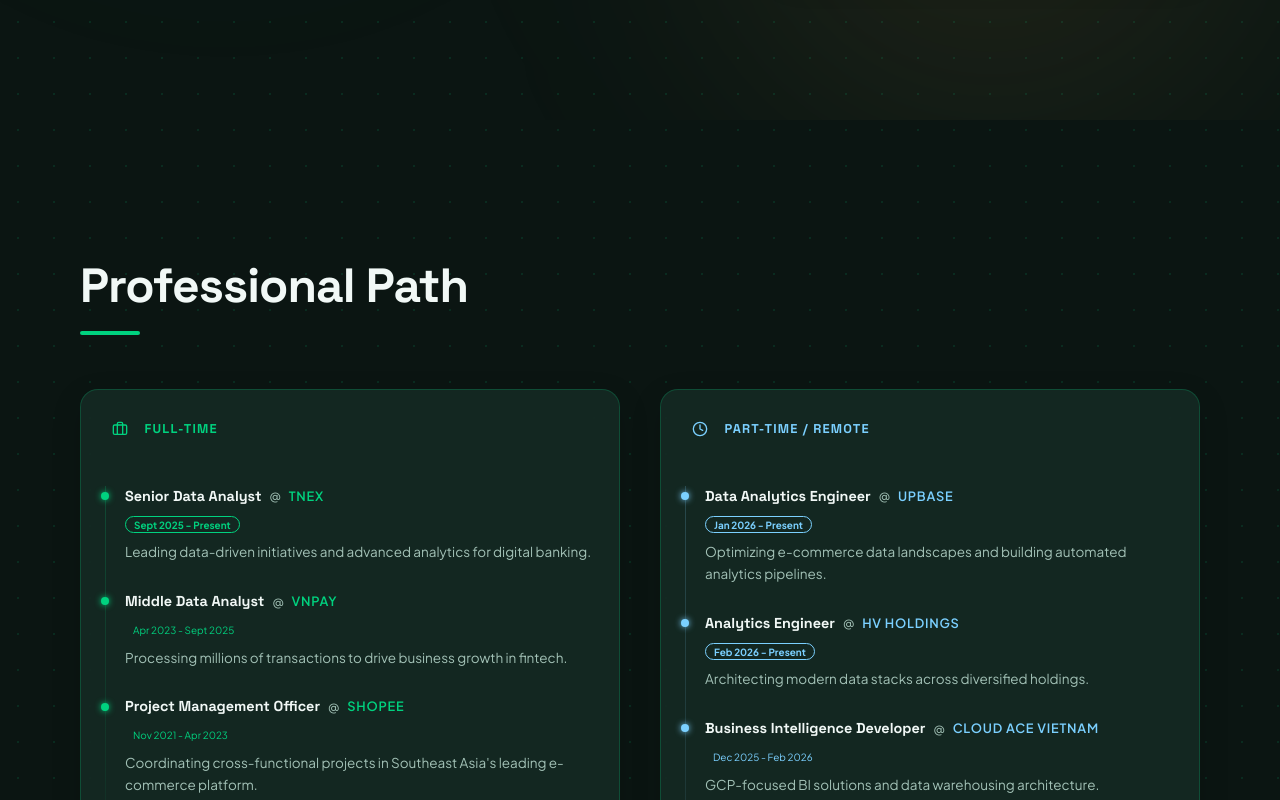
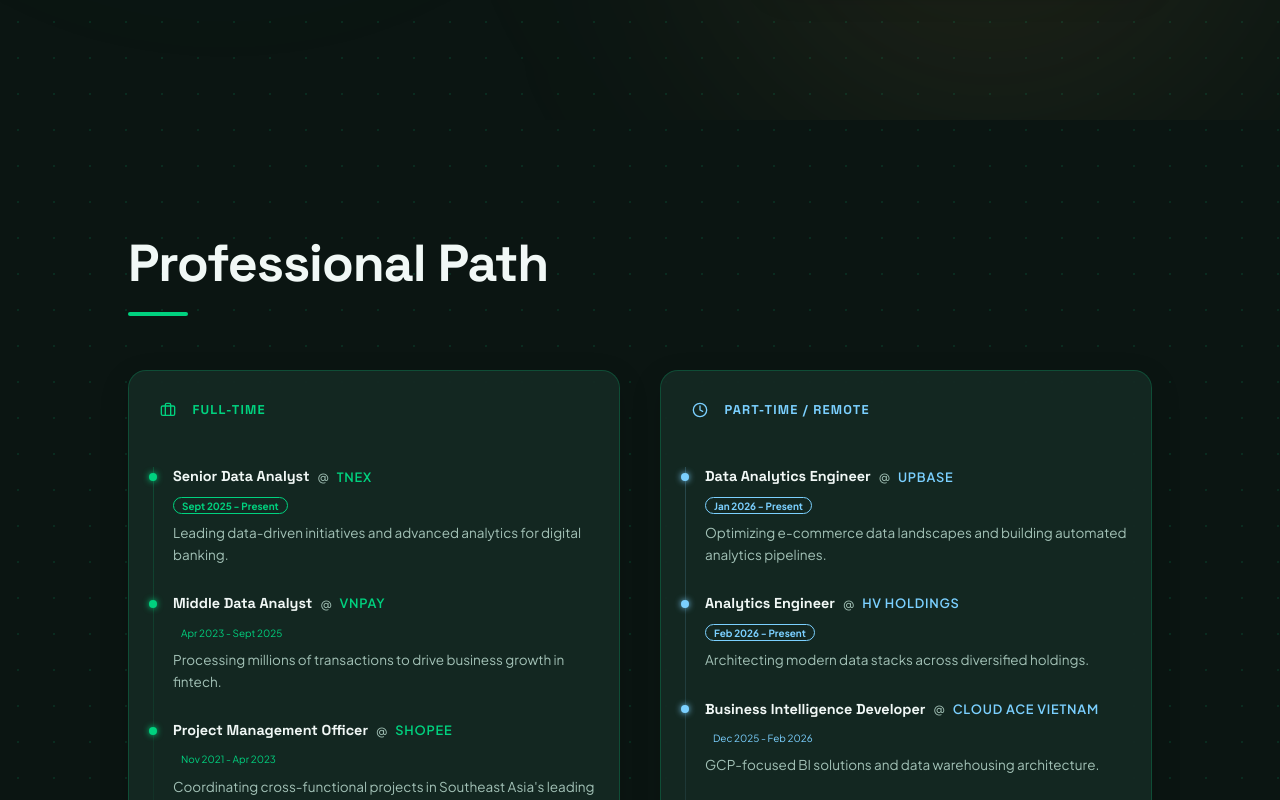
Before and after one commit to tunguyenn99/personal-websites-portfolio, a React (Vite) app: page / in a window 1280 px wide. Shown: the part 680-1480 px from the top of the page. Built offline with nearby package versions, Linux system fonts and the light colour scheme.

Commit message:
style(layout): adopt Starbucks fluid responsive margin and padding system via CSS clamp

```diff
--- a/src/index.css
+++ b/src/index.css
@@ -158,8 +158,8 @@
   backdrop-filter: blur(20px);
   -webkit-backdrop-filter: blur(20px);
   border: 1px solid var(--glass-border);
-  border-radius: 18px;
-  padding: 2rem;
+  border-radius: 20px;
+  padding: clamp(1.5rem, 3vw, 2.5rem);
   transition: all 0.4s cubic-bezier(0.16, 1, 0.3, 1);
   box-shadow: 0 10px 30px rgba(0, 0, 0, 0.15);
 }
@@ -177,19 +177,19 @@
 }
 
 .container {
-  max-width: 1300px;
+  max-width: 1440px;
   margin: 0 auto;
-  padding: 0 2.5rem;
+  padding: 0 clamp(1.25rem, 5vw, 4.5rem);
 }
 
 .section {
-  padding: 8rem 0;
+  padding: clamp(4.5rem, 8vw, 7rem) 0;
 }
 
 .section-title {
-  font-size: 3rem;
+  font-size: clamp(2.25rem, 5vw, 3.25rem);
   font-weight: 800;
-  margin-bottom: 4rem;
+  margin-bottom: clamp(2.5rem, 5vw, 4rem);
   color: var(--text-main);
   position: relative;
   display: inline-block;
```
